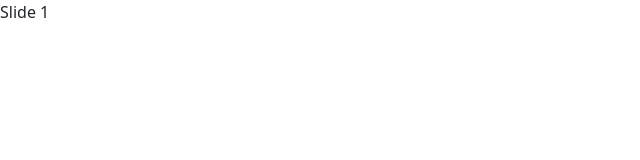
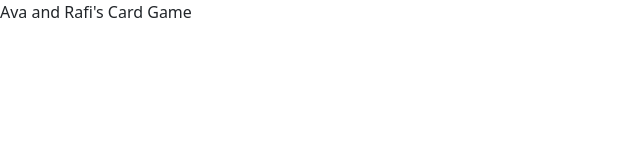
Before and after one commit to deepfriedslipper/presentation, a plain HTML site: page index.html in a window 1280 px wide. Shown: the whole page, without its empty margins (0-640 px from the left). Drawn offline with nearby package versions, Linux system fonts and the light colour scheme.

Commit message:
Update index.html

```diff
--- a/index.html
+++ b/index.html
@@ -7,7 +7,7 @@
   </head>
   <body>
     <section class='slide' id='slide-1'>
-      Slide 1
+      Ava and Rafi's Card Game
     </section>
     <section class='slide d-none' id='slide-2'>
       Slide 2
```
